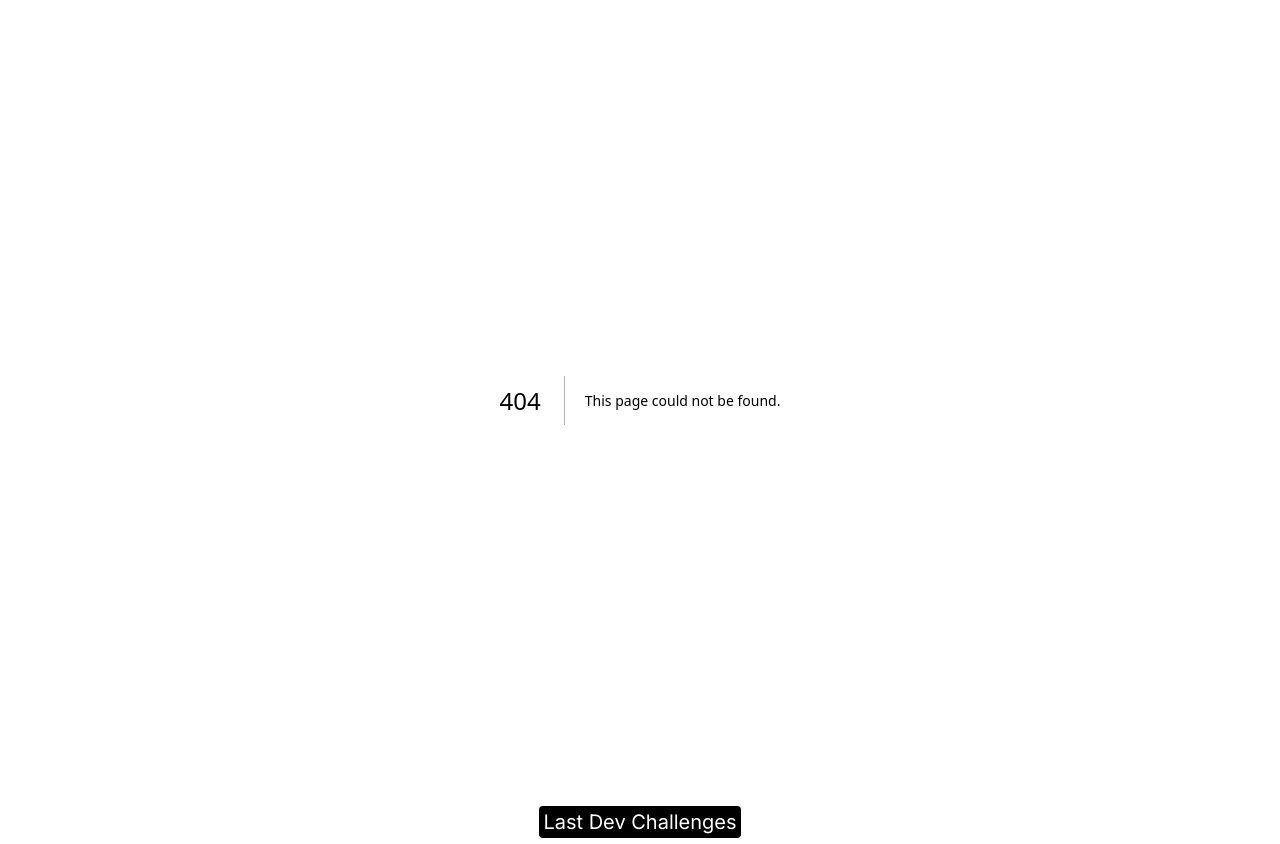
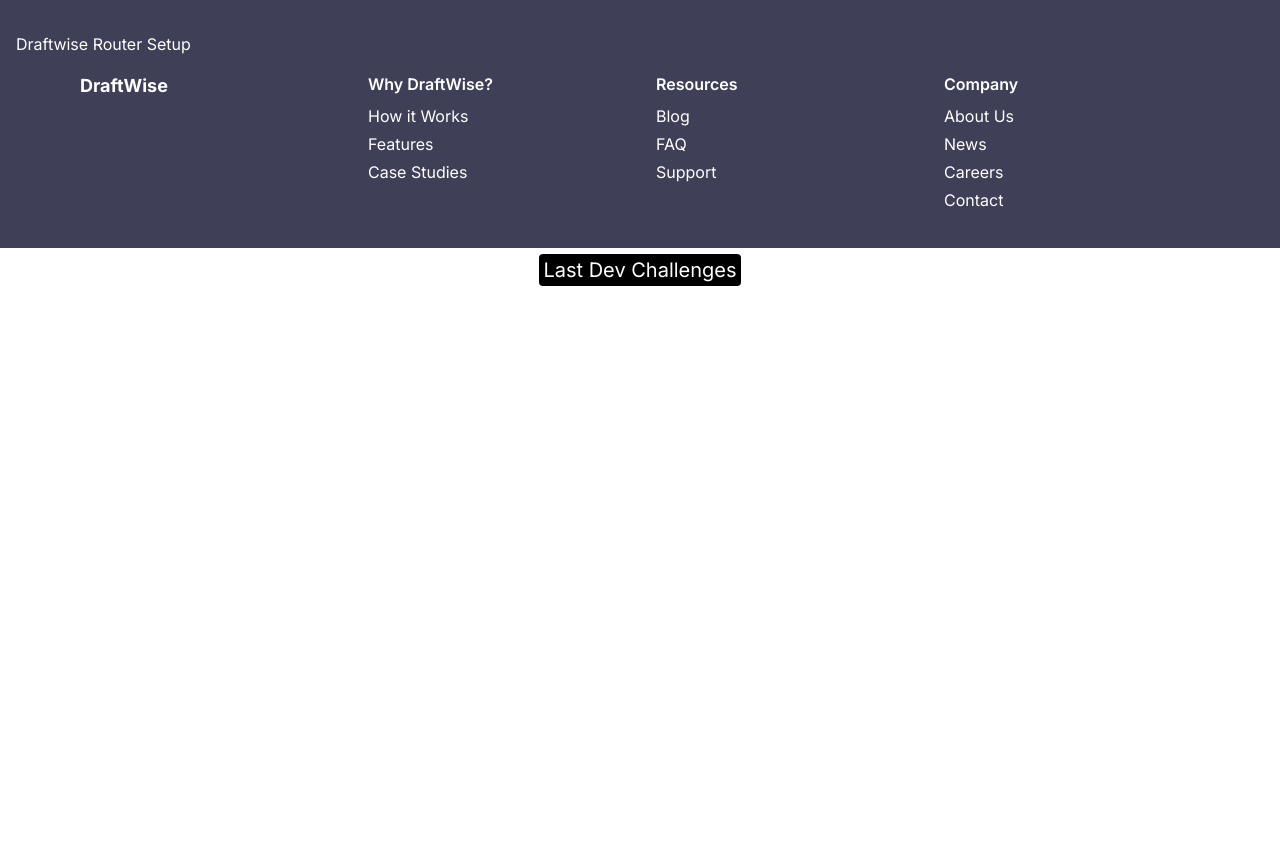
Before and after one commit to last-developer/challenges, a Next.js app: page /day7minimalist/day7minimalist in a window 1280 px wide. Before the commit this address had no page. After the commit the page ends 800 px from the top, so only its background shows below. Built offline with nearby package versions, Linux system fonts and the light colour scheme.

Commit message:
day7minimalist

```diff
--- a/src/pages/30DaysMinimalist.tsx
+++ b/src/pages/30DaysMinimalist.tsx
@@ -26,6 +26,10 @@ export default function minimalist() {
             title: 'Getthera New Card',
             route: '/day6minimalist'
         },
+        {
+            title: 'Draftwise Nextjs Router',
+            route: '/day7minimalist/day7minimalist'
+        },
     ]
 
     return (
--- /dev/null
+++ b/src/pages/day7minimalist/blogmini.tsx
@@ -0,0 +1,11 @@
+import React from 'react'
+
+const blogmini = () => {
+  return (
+    <div className='text-center text-black h-60 flex justify-center text-xl items-center'>
+      Blog
+    </div>
+  )
+}
+
+export default blogmini
--- /dev/null
+++ b/src/pages/day7minimalist/day7minimalist.tsx
@@ -0,0 +1,51 @@
+import Link from "next/link";
+
+// day7.tsx
+const Day7 = () => {
+  return (
+    <footer className=" bg-[#3f3f57] text-white py-8">
+      <h2 className="px-4 mb-4">Draftwise Router Setup</h2>
+      <div className="max-w-6xl mx-auto px-4 grid grid-cols-2 sm:grid-cols-3 md:grid-cols-4 gap-8">
+        <div>
+          <h2 className="font-bold text-lg mb-4">DraftWise</h2>
+          {/* Add more links or content here if necessary */}
+        </div>
+        <div>
+          <h3 className="font-semibold mb-2">Why DraftWise?</h3>
+          <ul>
+            <li className="mb-1">How it Works</li>
+            <li className="mb-1">Features</li>
+            <li className="mb-1">Case Studies</li>
+            {/* Add more links here if needed */}
+          </ul>
+        </div>
+        <div>
+          <h3 className="font-semibold mb-2">Resources</h3>
+          <ul>
+            <li className="mb-1">
+              <Link href={'/day7minimalist/blogmini'}>
+                Blog
+              </Link>
+              {/* NOW AFTER USING NEXT LINK ROUTER, NO MORE RELOADS, BETTER UX. */}
+            </li>
+            <li className="mb-1">FAQ</li>
+            <li className="mb-1">Support</li>
+            {/* Add more links here if needed */}
+          </ul>
+        </div>
+        <div>
+          <h3 className="font-semibold mb-2">Company</h3>
+          <ul>
+            <li className="mb-1">About Us</li>
+            <li className="mb-1">News</li>
+            <li className="mb-1">Careers</li>
+            <li className="mb-1">Contact</li>
+            {/* Add more links here if needed */}
+          </ul>
+        </div>
+      </div>
+    </footer>
+  );
+};
+
+export default Day7;
```
